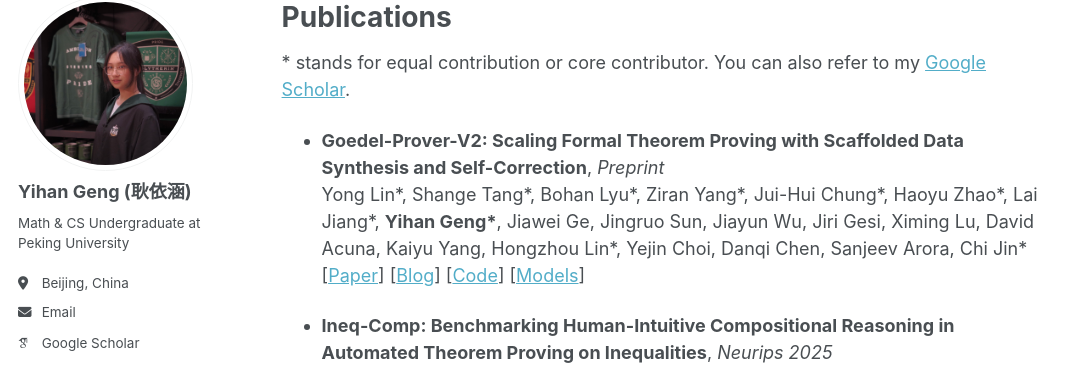
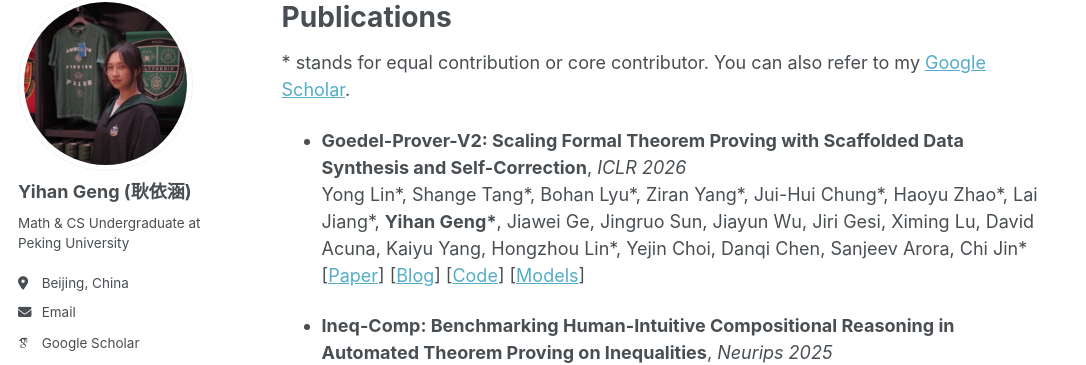
Before and after one commit to yihan04/yihan04.github.io, a Jekyll site: the page built from _pages/about.md, in a window 1280 px wide and 900 px high, scrolled down 458 px. Shown: the part 103-468 px from the top of the window, without its empty margins (0-1086 px from the left). Built offline with Jekyll 4.4.1, drawn with Linux system fonts in a browser that asks for light colours; some web fonts are replaced; a script that is not in the unit is left out.

Commit message:
Update publication details for Goedel-Prover-V2

```diff
--- a/_pages/about.md
+++ b/_pages/about.md
@@ -18,7 +18,7 @@ Publications
 ======
 \* stands for equal contribution or core contributor. You can also refer to my [Google Scholar](https://scholar.google.com/citations?user=9jts-VQAAAAJ&hl=zh-CN).
 
-- **Goedel-Prover-V2: Scaling Formal Theorem Proving with Scaffolded Data Synthesis and Self-Correction**, *Preprint*
+- **Goedel-Prover-V2: Scaling Formal Theorem Proving with Scaffolded Data Synthesis and Self-Correction**, *ICLR 2026*
   <br/>
   Yong Lin\*, Shange Tang\*, Bohan Lyu\*, Ziran Yang\*, Jui-Hui Chung\*, Haoyu Zhao\*, Lai Jiang\*, **Yihan Geng\***, Jiawei Ge, Jingruo Sun, Jiayun Wu, Jiri Gesi, Ximing Lu, David Acuna, Kaiyu Yang, Hongzhou Lin\*, Yejin Choi, Danqi Chen, Sanjeev Arora, Chi Jin\*
   <br/>
```
